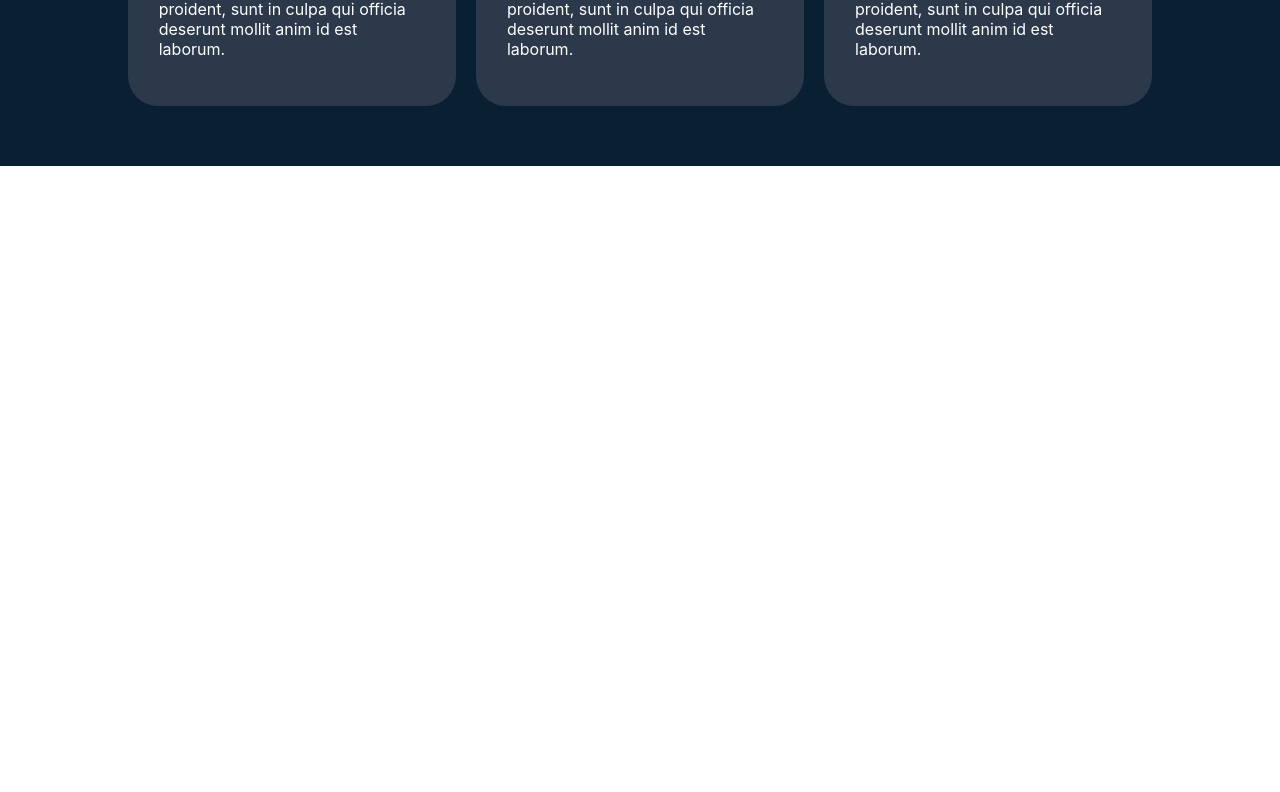
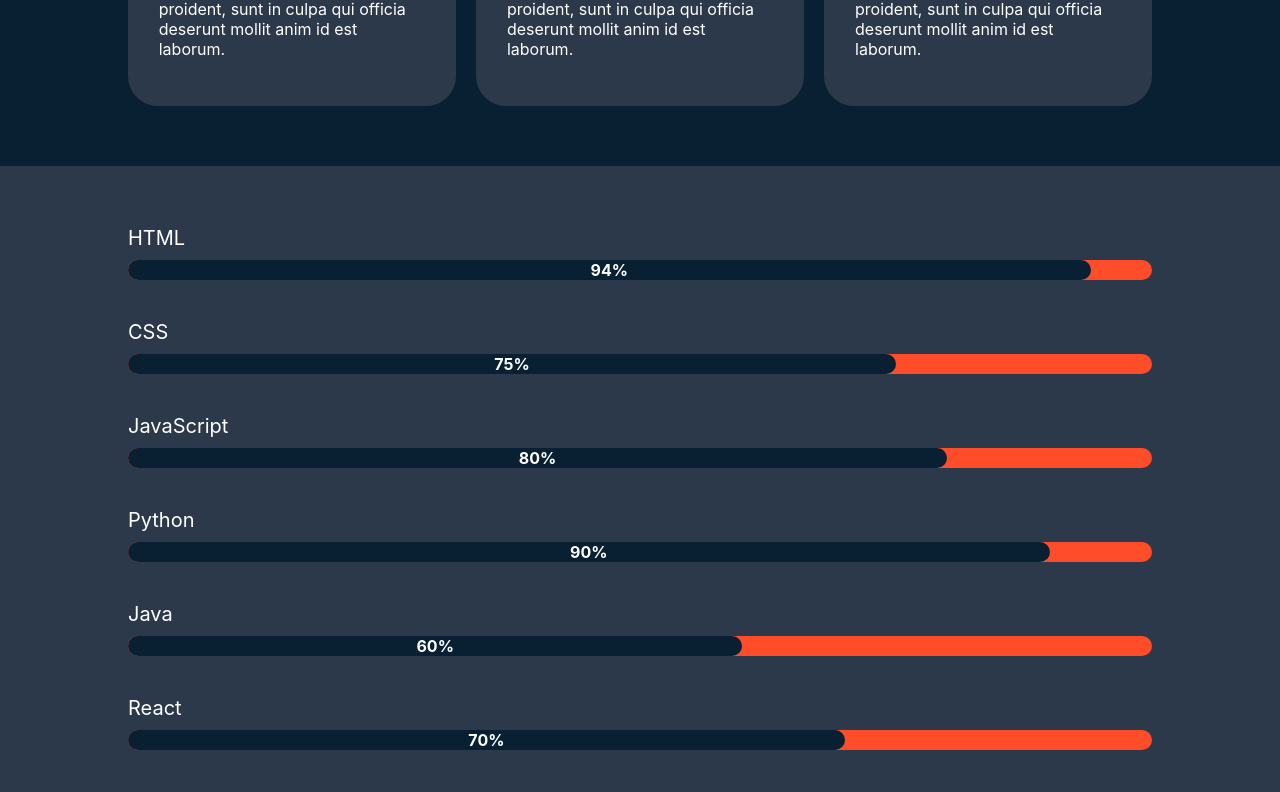
Before and after one commit to JeanLeRoux/portfolio-v2, a React (Create React App) app: page / in a window 1280 px wide. Shown: the part 2001-2793 px from the top of the page. Before the commit the page ends 2167 px from the top, so only its background shows below. Built offline with nearby package versions, Linux system fonts and the light colour scheme.

Commit message:
add skills section

```diff
--- a/src/App.tsx
+++ b/src/App.tsx
@@ -2,6 +2,7 @@
 import About from './components/About/About';
 import Intro from './components/Intro/Intro';
 import Services from './components/Services/Services';
+import Skills from './components/Skills/Skills';
 
 function App() {
   return (
@@ -9,6 +10,7 @@
       <Intro/>
       <About/>
       <Services/>
+      <Skills/>
     </div>
   );
 }
--- /dev/null
+++ b/src/components/Skills/Skills.scss
@@ -0,0 +1,16 @@
+.skills-container{
+    background-color: #2C394B;
+    padding-top: 20px;
+    padding-bottom: 60px;
+    padding-left: 10%;
+    padding-right: 10%;
+}
+
+.skill-heading{
+    color: #ffffff;
+    font-size: 20px;
+}
+
+.skill-content{
+    margin-top: 40px;
+}
--- /dev/null
+++ b/src/components/Skills/Skills.tsx
@@ -0,0 +1,55 @@
+import ProgressBar from "./progress-bar.component";
+import "../Skills/Skills.scss";
+
+const Skills = () => {
+  const skillsData = [
+    {
+      name: "HTML",
+      rating: 94,
+    },
+    {
+        name: "CSS",
+        rating: 75,
+      },
+      {
+        name: "JavaScript",
+        rating: 80,
+      },
+      {
+        name: "Python",
+        rating: 90,
+      },
+      {
+        name: "Java",
+        rating: 60,
+      },
+      {
+        name: "React",
+        rating: 70,
+      },
+      {
+        name: "Angular",
+        rating: 40,
+      },
+      {
+        name: "Go",
+        rating: 40,
+      },
+      {
+        name: "AWS",
+        rating: 78,
+      },
+  ];
+  return (
+    <div className="skills-container">
+      {skillsData.map((skill) => (
+        <div className="skill-content">
+          <span className={"skill-heading"}>{skill.name}</span>
+          <ProgressBar bgcolor={"#082032"} completed={skill.rating} />
+        </div>
+      ))}
+    </div>
+  );
+};
+
+export default Skills;
--- /dev/null
+++ b/src/components/Skills/progress-bar.component.tsx
@@ -0,0 +1,36 @@
+const ProgressBar = (props: { bgcolor: any; completed: any; }) => {
+    const { bgcolor, completed } = props;
+
+    const containerStyles = {
+      height: 20,
+      width: '100%',
+      backgroundColor: "#FF4C29",
+      borderRadius: 50,
+      marginTop: 10,
+    }
+
+    const fillerStyles = {
+      height: '100%',
+      width: `${completed}%`,
+      backgroundColor: bgcolor,
+      borderRadius: 'inherit',
+      textAlign: 'center' as const,
+      transition: 'width 1s ease-in-out',
+    }
+
+    const labelStyles = {
+      padding: 5,
+      color: 'white',
+      fontWeight: 'bold' as const
+    }
+
+    return (
+      <div style={containerStyles}>
+        <div style={fillerStyles}>
+          <span style={labelStyles}>{`${completed}%`}</span>
+        </div>
+      </div>
+    );
+  };
+
+  export default ProgressBar;
```
